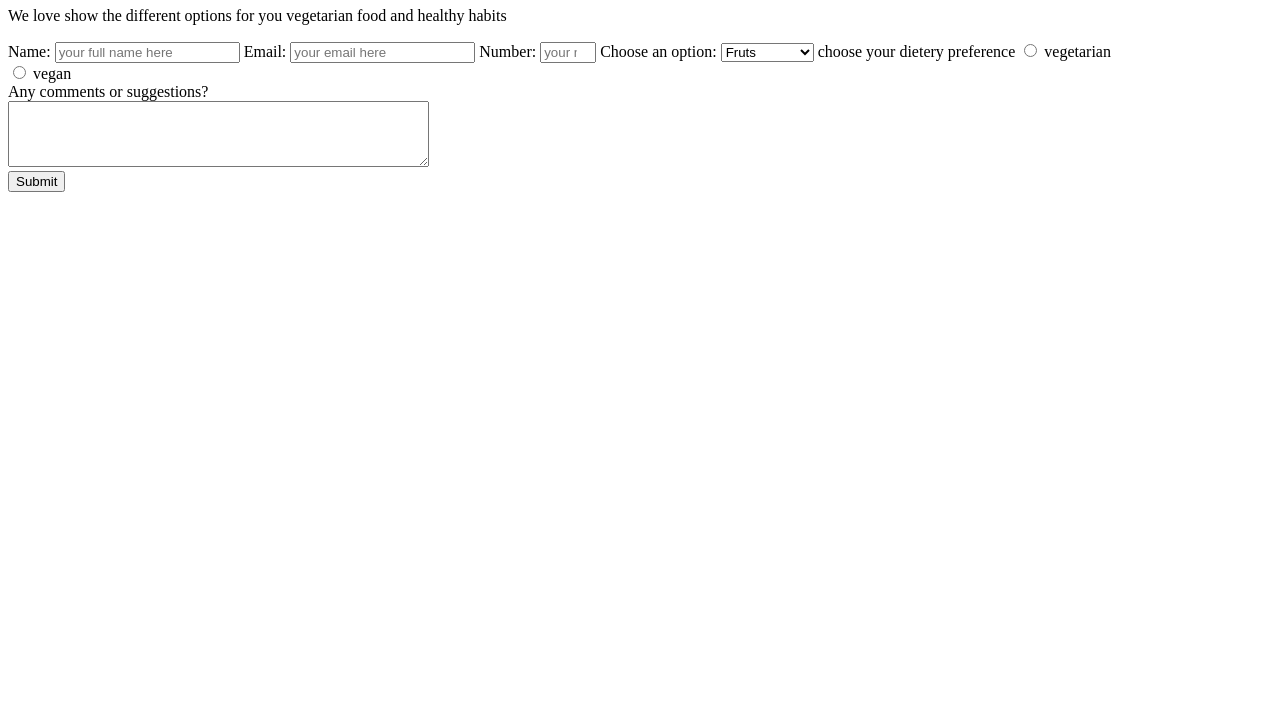
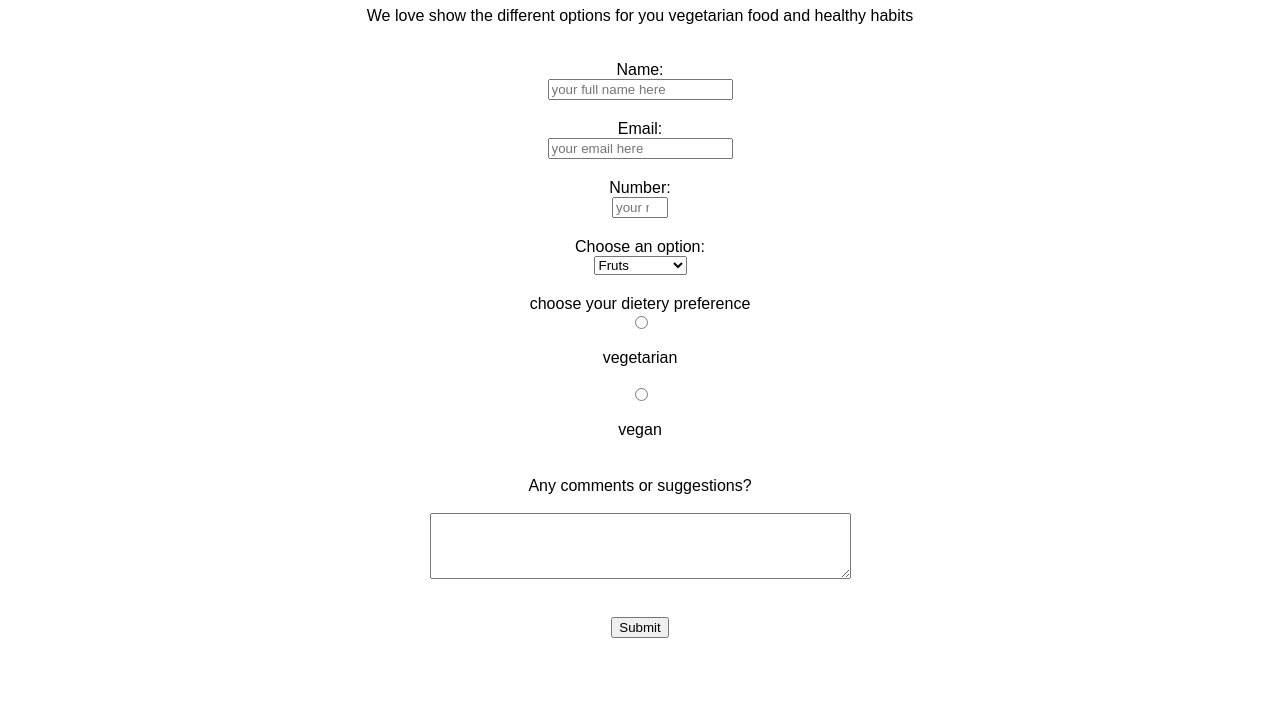
Before and after one commit to Sergiotrader29/From-trial-microverse, a plain HTML site: page index.html in a window 1280 px wide. Shown: the part 73-800 px from the top of the page. Drawn offline with Linux system fonts and the light colour scheme.

Commit message:
Applying the css code to the project

```diff
--- a/css/style.css
+++ b/css/style.css
@@ -0,0 +1,30 @@
+body {
+    font-family: Arial, sans-serif;
+    margin: 0;
+    padding: 0;
+  }
+
+  #title, #description {
+    text-align: center;
+  }
+
+  #survey-form {
+    display: flex;
+    flex-direction: column;
+    align-items: center;
+  }
+
+  label {
+    display: block;
+    margin-top: 20px;
+  }
+
+  #dropdown #comments{
+    display: block;
+    margin-top: 10px;
+  }
+
+  #submit {
+    margin-top: 20px;
+    margin-bottom: 50px;
+  }
--- a/index.html
+++ b/index.html
@@ -21,7 +21,7 @@
 
       <label for="dropdown">Choose an option:</label>
       <select name="option" id="dropdown">
-        <option value="fruts">Fruts</option>
+        <option value="fruits">Fruts</option>
         <option value="vegetarian">Vegetarians</option>
         <option value="beans">beans</option>
       </select>
```
